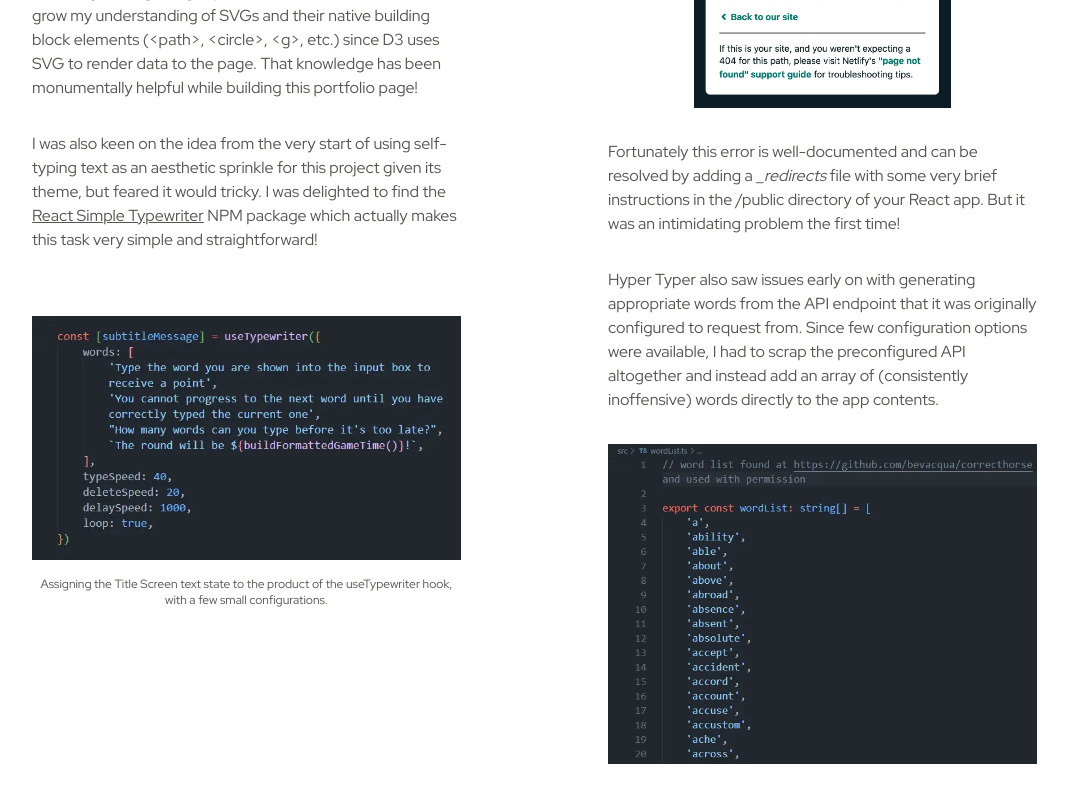
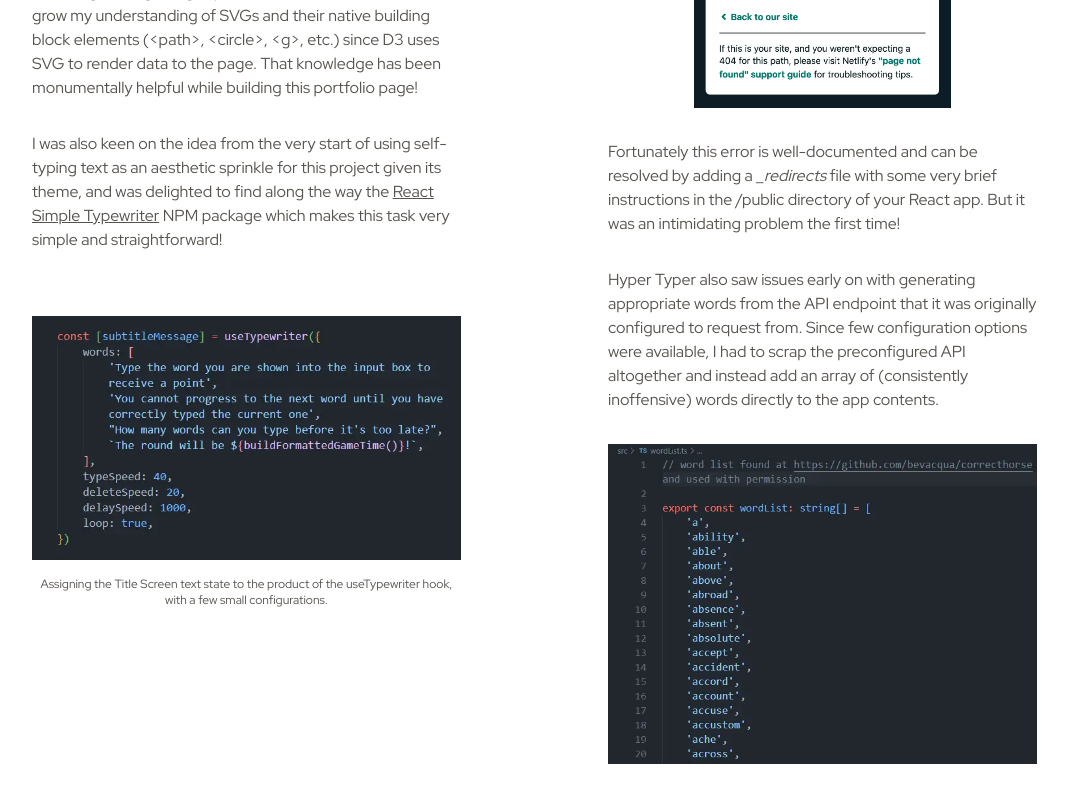
Before and after one commit to julianlk522/portfo, a Next.js app: page /typing in a window 1280 px wide. Shown: the part 1220-2019 px from the top of the page, without its empty margins (64-1132 px from the left). Built offline with nearby package versions, Linux system fonts and the light colour scheme.

Commit message:
set renderSafetyWindowRef in _app to prevent autoscrolling on page load/refresh/navigating from a different route, improve Navbar enter/exit animations, remove skillBg in lightMode

```diff
--- a/components/Navbar/Navbar.tsx
+++ b/components/Navbar/Navbar.tsx
@@ -12,19 +12,21 @@ export default function Navbar({
 		hidden: {
 			y: -48,
 			opacity: 0,
-			boxShadow: 'none',
 		},
+		//	keyframes instead of single values to reset opacity and boxShadow properties on animation start, lessening the contrast produced in the first few frames
 		darkMode: {
-			opacity: 0.75,
-			backgroundColor: 'rgb(51, 65, 85)',
-			boxShadow: '0px 0px 10px rgba(153, 153, 153, 0.5)',
-			y: 0,
+			opacity: [0, 1],
+			backgroundColor: ['rgb(51, 65, 85)', 'rgba(51, 65, 85, 0.9)'],
+			boxShadow: [
+				'0px 0px 10px rgba(153, 153, 153, 0)',
+				'0px 0px 10px rgba(153, 153, 153, 0.5)',
+			],
+			y: [null, 0],
 		},
 		lightMode: {
-			opacity: 1,
-			backgroundColor: 'rgb(255,255,255)',
-			boxShadow: 'none',
-			y: 0,
+			opacity: [0, 1],
+			backgroundColor: ['rgb(255,255,255)', 'rgb(255,255,255)'],
+			y: [null, 0],
 		},
 	}
 
--- a/components/Skills/Skills.tsx
+++ b/components/Skills/Skills.tsx
@@ -38,15 +38,16 @@ function Skills({ darkMode }) {
 				opacity: opacityTransform,
 			}}
 		>
+			{darkMode && (
 				<div
 					id='skillsBg'
 					className='pointer-events-none fixed inset-0 h-full w-full bg-cover opacity-10 dark:opacity-10'
 					style={{
-					backgroundImage: darkMode
-						? 'linear-gradient(-10deg, rgba(255, 91, 35, 0) 0%, rgb(0, 216, 255) 45%, rgba(255, 91, 35, 0) 85%)'
-						: 'linear-gradient(135deg,hsl(341deg 100% 84%) 0%,hsl(353deg 100% 79%) 9%,hsl(3deg 100% 73%) 20%,hsl(15deg 100% 57%) 50%,hsl(3deg 100% 73%) 80%,hsl(353deg 100% 79%) 91%,hsl(341deg 100% 84%) 100%)',
+						backgroundImage:
+							'linear-gradient(-10deg, rgba(255, 91, 35, 0) 0%, rgb(0, 216, 255) 45%, rgba(255, 91, 35, 0) 85%)',
 					}}
 				></div>
+			)}
 			<div
 				id='skillsContentContainer'
 				className='flex h-full w-full max-w-7xl flex-col justify-center 2xl:max-w-[1500px]'
--- a/pages/_app.tsx
+++ b/pages/_app.tsx
@@ -19,10 +19,21 @@ function MyApp({ Component, pageProps }) {
 
 	const numSectionsRef = useRef(5)
 
+	//	prevent autoscrolling within first few renders so the page doesn't scroll when the user refreshes or navigates from a different route
+	const renderSafetyWindowRef = useRef(0)
+
+	useEffect(() => {
+		renderSafetyWindowRef.current = 0
+	}, [router.pathname])
+
 	useEffect(() => {
 		return scrollYProgress.onChange((currentYProgress) => {
 			if (!navReactsToScroll) return
-			// prevent immediate Navbar invisibility on page load due to micro layout shift
+			if (renderSafetyWindowRef.current < 5) {
+				renderSafetyWindowRef.current += 1
+				return
+			}
+			// prevent immediate navbar invisibility on page load due to micro layout shift
 			if (scrollYProgress.getPrevious() <= 0.01)
 				return setNavVisible(true)
 			if (scrollYProgress.getPrevious() <= currentYProgress) {
@@ -34,17 +45,23 @@ function MyApp({ Component, pageProps }) {
 		})
 	}, [scrollYProgress, navReactsToScroll])
 
-	//	wait 0.5s after user stops scrolling to disable responsive Navbar visibility
+	//	wait 0.5s after user stops scrolling to disables reactive navbar visibility on scroll
 	useEffect(() => {
+		if (
+			scrollDirection === null ||
+			router.pathname !== '/' ||
+			renderSafetyWindowRef.current < 5
+		)
+			return
 		const userScrollingTimeout = setTimeout(() => {
-			if (router.pathname !== '/') return
+			setScrollDirection(null)
 			setNavReactsToScroll(false)
 		}, 500)
 
 		return () => clearTimeout(userScrollingTimeout)
-	}, [currentScrollPercent, router.pathname])
+	}, [currentScrollPercent, router.pathname, scrollDirection])
 
-	// autoscroll section into view after userScrollingTimeout, re-enable responsive Navbar after 1s
+	// autoscroll section into view after previous effect, re-enable reactive navbar after 1s
 	useEffect(() => {
 		if (navReactsToScroll || router.pathname !== '/') return
 		const scrollNearestSectionIntoView = () => {
@@ -88,13 +105,13 @@ function MyApp({ Component, pageProps }) {
 		scrollNearestSectionIntoView()
 
 		const resumeNavbarResponsivenessTimeout = setTimeout(() => {
-			setScrollDirection(null)
 			setNavReactsToScroll(true)
 		}, 1000)
 
 		return () => clearTimeout(resumeNavbarResponsivenessTimeout)
 	}, [navReactsToScroll, currentScrollPercent, router.pathname])
 
+	//	show nav based on scrollDirection
 	useEffect(() => {
 		if (scrollDirection === 'up' && navReactsToScroll) {
 			setNavVisible(true)
--- a/pages/typing.tsx
+++ b/pages/typing.tsx
@@ -176,16 +176,16 @@ function HyperTyperDetails({ darkMode }) {
 						<p>
 							I was also keen on the idea from the very start of
 							using self-typing text as an aesthetic sprinkle for
-							this project given its theme, but feared it would
-							tricky. I was delighted to find the{' '}
+							this project given its theme, and was delighted to
+							find along the way the{' '}
 							<a
 								className='underline'
 								href='https://www.npmjs.com/package/react-simple-typewriter'
 							>
 								React Simple Typewriter
 							</a>{' '}
-							NPM package which actually makes this task very
-							simple and straightforward!
+							NPM package which makes this task very simple and
+							straightforward!
 						</p>
 					</div>
 					<figure
```
Lines whose indentation alone changed are shown as unchanged.
